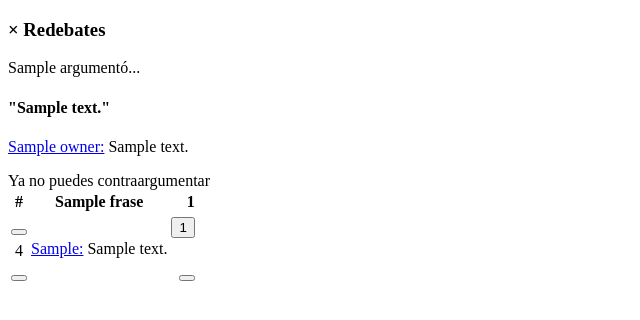
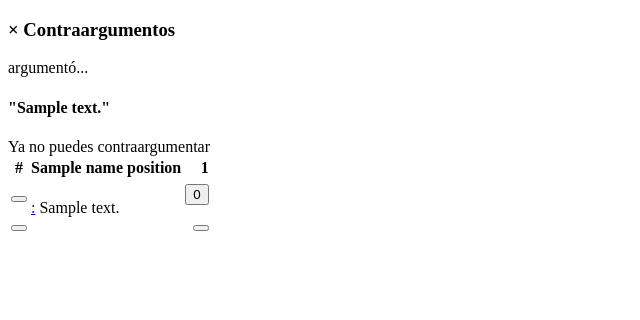
Before and after one commit to PaulaCanales/RedDebate, a Django app: template reddebate/debate/templates/participaciones.html in a window 1280 px wide. Shown: the top 320 px of the page, without its empty margins (0-640 px from the left). Run offline with Django 3.2, Linux system fonts and the light colour scheme; tables that the repository leaves empty hold one stand-in row (values such as "Sample post"); the template is opened without the code that fills it: values that come from a table or form of the project are taken from there, most other values are stand-ins (such as "Sample title", 1, 10 or a date in 2020); data that the repository does not hold is empty.

Commit message:
mejoras varias

```diff
--- a/reddebate/debate/templates/debate_creador.html
+++ b/reddebate/debate/templates/debate_creador.html
@@ -108,11 +108,11 @@ $(document).ready(function(){
 				<div name="argumentos-debate">
 					<div class="row">
 				    <div class="col-md-6">
-							{% include 'participaciones.html' with frase="A Favor" comentario=infavor_args_list postura=1 num_post=infavor_position_num%}
+							{% include 'participaciones.html' with name_position="A Favor" arguments=infavor_args_list postura=1 num_post=infavor_position_num%}
 							<ul id="alertaArgumento1" class="list-group"></ul>
 						</div>
 						<div class="col-md-6">
-							{% include 'participaciones.html' with frase="En Contra" comentario=against_args_list postura=0 num_post=against_position_num%}
+							{% include 'participaciones.html' with name_position="En Contra" arguments=against_args_list postura=0 num_post=against_position_num%}
 							<ul id="alertaArgumento0" class="list-group"></ul>
 						</div>
 					</div>
--- a/reddebate/debate/templates/participaciones.html
+++ b/reddebate/debate/templates/participaciones.html
@@ -1,41 +1,41 @@
 <!DOCTYPE html>
 
-<div class="datagrid{{postura}}">
-  <table id="Tabla_Argumentos{{postura}}">
+<div class="datagrid{{position}}">
+  <table id="Tabla_Argumentos{{position}}">
     <tr><thead>
       	<th> # </th>
-      	<th> {{frase}} </th>
+      	<th> {{name_position}} </th>
       	<!--<th> </th> -->
-      	<th> <div style="float:right"><span class="glyphicon glyphicon-user" aria-hidden="true"></span> <label id="label_num_post{{postura}}"> {{num_post}} </label> </div> </th>
+      	<th> <div style="float:right"><span class="glyphicon glyphicon-user" aria-hidden="true"></span> <label id="label_num_post{{position}}"> {{num_post}} </label> </div> </th>
     </thead></tr>
-    {% for arg in comentario %}
+    {% for arg in arguments %}
       <tr>
         <td style="border-bottom: #fff;">
           {% ifequal arg.exist_rate.0 'no' %}
-            <button id="sumar_val{{arg.id_arg}}" type="submit" class="btn btn-rateArg{{postura}}" onclick='javascript:rateArg("{{arg.id_arg}}","positive","{{debate.id_debate}}");'>
+            <button id="sumar_val{{arg.id_arg}}" type="submit" class="btn btn-rateArg{{position}}" onclick='javascript:rateArg("{{arg.id_arg}}","positive","{{debate.id_debate}}");'>
             <span class="glyphicon glyphicon-triangle-top" aria-hidden="true"></span>
             </button>
           {% else %}
-            <button id="nulo_sumar_val{{arg.id_arg}}" type="submit" class="btn btn-nulo{{postura}}" onclick='javascript:rateArg("{{arg.id_arg}}","null-positive","{{debate.id_debate}}");'>
+            <button id="nulo_sumar_val{{arg.id_arg}}" type="submit" class="btn btn-nulo{{position}}" onclick='javascript:rateArg("{{arg.id_arg}}","null-positive","{{debate.id_debate}}");'>
             <span class="glyphicon glyphicon-triangle-top" aria-hidden="true"></span>
             </button>
           {% endifequal %}
         </td>
-        <td id="bordeTabla{{postura}}" rowspan="3"><!-- comentario-->
+        <td id="bordeTabla{{position}}" rowspan="3">
             <p><a href="{% url 'perfil' id_arg=arg.id_arg %}"><p1>{{arg.owner_arg}}:</p1></a> {{arg.text}}</p>
         </td>
-        <td style="border-bottom: #fff; text-align: center;"> <!-- boton editar/rebatir-->
+        <td style="border-bottom: #fff; text-align: center;">
       		<div style="float:right">
-            <button id="bot_rebatir{{postura}}" type="submit" class="btn btn-args{{postura}}" data-whatever="{{arg.counterargs}}" onclick='javascript:mostrar_modal("respuesta_modal{{postura}}{{arg.id_arg}}","{{arg.id_arg}}","{{arg.counterargs}}","{{postura}}");' >
+            <button id="bot_rebatir{{position}}" type="submit" class="btn btn-args{{position}}" data-whatever="{{arg.counterargs}}" onclick='javascript:mostrar_modal("respuesta_modal{{position}}{{arg.id_arg}}","{{arg.id_arg}}","{{arg.counterargs}}","{{position}}");' >
               {{ arg.counterargs|length }} <span class="glyphicon glyphicon-comment"  ></span>
             </button>
           </div>
         </td>
 
-          <div id="respuesta_modal{{postura}}{{arg.id_arg}}" class="modal">
+          <div id="respuesta_modal{{position}}{{arg.id_arg}}" class="modal">
             <div class="modal-content">
-              <h3><span class="close" onclick="cerrar_modal('respuesta_modal{{postura}}{{arg.id_arg}}')">&times;</span>
-              <span class="glyphicon glyphicon-comment"></span> Redebates</h3>
+              <h3><span class="close" onclick="cerrar_modal('respuesta_modal{{position}}{{arg.id_arg}}')">&times;</span>
+              <span class="glyphicon glyphicon-comment"></span> Contraargumentos</h3>
                 <div id="descripcion_argumento">
                   <p1>{{arg.owner_arg}}</p1> argumentó...
                   <h4>"{{arg.text}}"</h4>
@@ -53,13 +53,13 @@
                     {% endfor %}
                   </div>
                   {% ifequal counterargs_type 1 %}
-                    {% ifequal counterarg_target frase %}
+                    {% ifequal counterarg_target name_position %}
                       {% if arg.can_counterarg %}
                       <div id="form_rebatir" class="modal-footer">
                         <form method="POST" class="post-form" enctype="multipart/form-data">{% csrf_token %}
                           {{counterarg_form.as_p}}
-                          <input type="hidden" value="{{arg.id_arg}}" name="id_argument{{postura}}">
-                          <button name="counterargument{{postura}}"type="submit" class="btn btn-deb{{postura}}">Responder</button>
+                          <input type="hidden" value="{{arg.id_arg}}" name="id_argument{{position}}">
+                          <button name="counterargument{{position}}"type="submit" class="btn btn-deb{{position}}">Responder</button>
                         </form>
                       </div>
                       {% else %}
@@ -72,8 +72,8 @@
                       <form method="POST" class="post-form" enctype="multipart/form-data">{% csrf_token %}
                         {{counterarg_form.text}}
                         {{counterarg_form.owner_type}}
-                        <input type="hidden" value="{{arg.id_arg}}" name="id_argument{{postura}}">
-                        <button name="counterargument{{postura}}"type="submit" class="btn btn-deb{{postura}}">Responder</button>
+                        <input type="hidden" value="{{arg.id_arg}}" name="id_argument{{position}}">
+                        <button name="counterargument{{position}}"type="submit" class="btn btn-deb{{position}}">Responder</button>
                       </form>
                     </div>
                     {% else %}
@@ -92,27 +92,27 @@
         <td style="border-bottom: #fff; text-align: center; display:block" id="change{{arg.id_arg}}"> <span class="glyphicon glyphicon-transfer" aria-hidden="true"></span> </td>
         {% endifequal %}
       </tr>
-      <tr id="bordeTabla{{postura}}">
+      <tr id="bordeTabla{{position}}">
         <td>
           {% ifequal arg.exist_rate.1 'no' %}
-          <button id="quitar_val{{arg.id_arg}}" type="submit" class="btn btn-rateArg{{postura}}" onclick='javascript:rateArg("{{arg.id_arg}}","negative","{{debate.id_debate}}");'>
+          <button id="quitar_val{{arg.id_arg}}" type="submit" class="btn btn-rateArg{{position}}" onclick='javascript:rateArg("{{arg.id_arg}}","negative","{{debate.id_debate}}");'>
           <span class="glyphicon glyphicon-triangle-bottom" aria-hidden="true"></span>
           </button>
           {% else %}
-          <button id="nulo_quitar_val{{arg.id_arg}}" type="submit" class="btn btn-nulo{{postura}}" onclick='javascript:rateArg("{{arg.id_arg}}","null-negative","{{debate.id_debate}}");'>
+          <button id="nulo_quitar_val{{arg.id_arg}}" type="submit" class="btn btn-nulo{{position}}" onclick='javascript:rateArg("{{arg.id_arg}}","null-negative","{{debate.id_debate}}");'>
           <span class="glyphicon glyphicon-triangle-bottom" aria-hidden="true"></span>
           </button>
           {% endifequal %}
         </td>
         <td><div style="float:right">
           {% ifequal arg.owner_arg_id user %}
-            <form id="eliminar_arg" method="post" action= "{% url 'showDebate' debate.id_debate %}" enctype="multipart/form-data" onsubmit="return confirm('¿Seguro que desea eliminar el argument?');">{% csrf_token %}
+            <form id="eliminar_arg" method="post" action= "{% url 'showDebate' debate.id_debate %}" enctype="multipart/form-data" onsubmit="return confirm('¿Seguro que desea eliminar el argumento?');">{% csrf_token %}
               <input type="hidden" value="{{ arg.id_arg }}" name="id_arg_delete">
               <input type="hidden" value="{{ debate.id_debate }}" name="id_deb_arg_eliminar">
-              <button type="submit" class="btn btn-args{{postura}}" > <span class="glyphicon glyphicon-trash" aria-hidden="true"></span></button>
+              <button type="submit" class="btn btn-args{{position}}" > <span class="glyphicon glyphicon-trash" aria-hidden="true"></span></button>
             </form>
           {% else %}
-            <button id="bot_reportar" type="submit" class="btn btn-args{{postura}}" onclick='' ><span class="glyphicon glyphicon-bullhorn"></span></button>
+            <button id="bot_reportar" type="submit" class="btn btn-args{{position}}" onclick='' ><span class="glyphicon glyphicon-bullhorn"></span></button>
           {%endifequal%}
         </div></td>
       </tr>
--- a/reddebate/debate/views.py
+++ b/reddebate/debate/views.py
@@ -213,7 +213,7 @@ def argumentData(arguments, actual_user, counterarg_num, id_debate):
 							'can_counterarg': can_counterarg})
 	return args_list
 
-##@brief Funcion que guarda el comentario del user de un argument.
+##@brief Funcion que guarda el arguments del user de un argument.
 ##@param request solicitud web, entrega los datos del user actual
 ##@return id_debat para redireccional a la vista "showDebate" con este id de debate
 ##@warning Login is required
--- a/reddebate/perfil/templates/lista.html
+++ b/reddebate/perfil/templates/lista.html
@@ -14,7 +14,7 @@
     <a class="dummy-media-object usuarioLista" href="{% url 'perfil' id_usr=item.user.user_id %}">
       <img class="round" src="{{ item.perfil.img.url }}"/>
       <h3>{{item.user}}</h3>
-      <form method="post" action= "{% url 'memberList' list.id  %}" enctype="multipart/form-data" onsubmit="return confirm('¿Seguro que desea eliminar el user?');">{% csrf_token %}
+      <form method="post" action= "{% url 'memberList' list.id  %}" enctype="multipart/form-data" onsubmit="return confirm('¿Seguro que desea eliminar el usuario?');">{% csrf_token %}
         <input type="hidden" value="{{ item.user.user_id }}" name="id_usr_lista">
         <input type="hidden" value="{{ list.id }}" name="id_list">
         <button type="submit"><span class="glyphicon glyphicon-trash" aria-hidden="true"></span></button>
@@ -30,7 +30,7 @@
         <form method="POST" class="post-form" enctype="multipart/form-data">{% csrf_token %}
           <div class="fieldWrapper">
             {{form.errors }}
-            <input type="text" value="" name="searchColumn" id="searchUser2" placeholder="Busca a un user..."/>
+            <input type="text" value="" name="searchColumn" id="searchUser2" placeholder="Busca a un usuario..."/>
             {{ form.list_id }}
             <div id="containercheckbox2" class="userscheckbox">
             {% for field in form.user %}
--- a/reddebate/perfil/templates/listas_usuario.html
+++ b/reddebate/perfil/templates/listas_usuario.html
@@ -22,7 +22,7 @@
                         <a href="{% url 'memberList' list.id %}"> <span class="glyphicon glyphicon-edit" aria-hidden="true"></span></a>
                       </div>
                       <div class="col-md-1">
-                        <form method="post" action= "{% url 'userList' %}" enctype="multipart/form-data" onsubmit="return confirm('¿Seguro que desea eliminar la list?');">{% csrf_token %}
+                        <form method="post" action= "{% url 'userList' %}" enctype="multipart/form-data" onsubmit="return confirm('¿Seguro que desea eliminar la lista?');">{% csrf_token %}
                           <input type="hidden" value="{{ list.id }}" name="id_list">
                           <button type="submit"><span class="glyphicon glyphicon-trash" aria-hidden="true"></span></button>
                         </form>
```
Also changed, not shown: reddebate/debate/templates/debate.html (+4 -4 lines), reddebate/moderacion/templates/moderador_debate.html (+4 -4 lines), reddebate/moderacion/templates/moderador_participaciones.html (+13 -13 lines), reddebate/resumen/templates/debate_form.html (+9 -9 lines).
